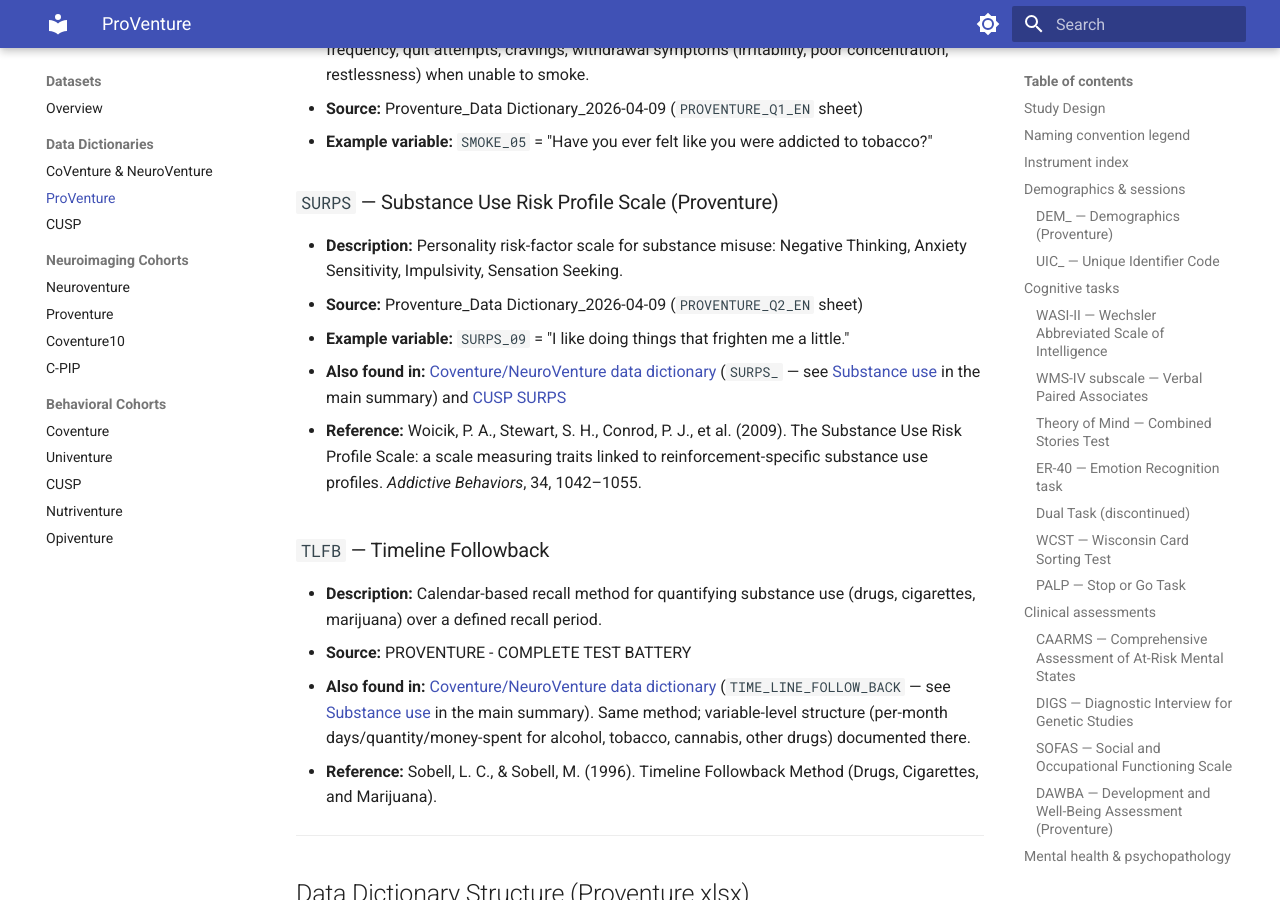
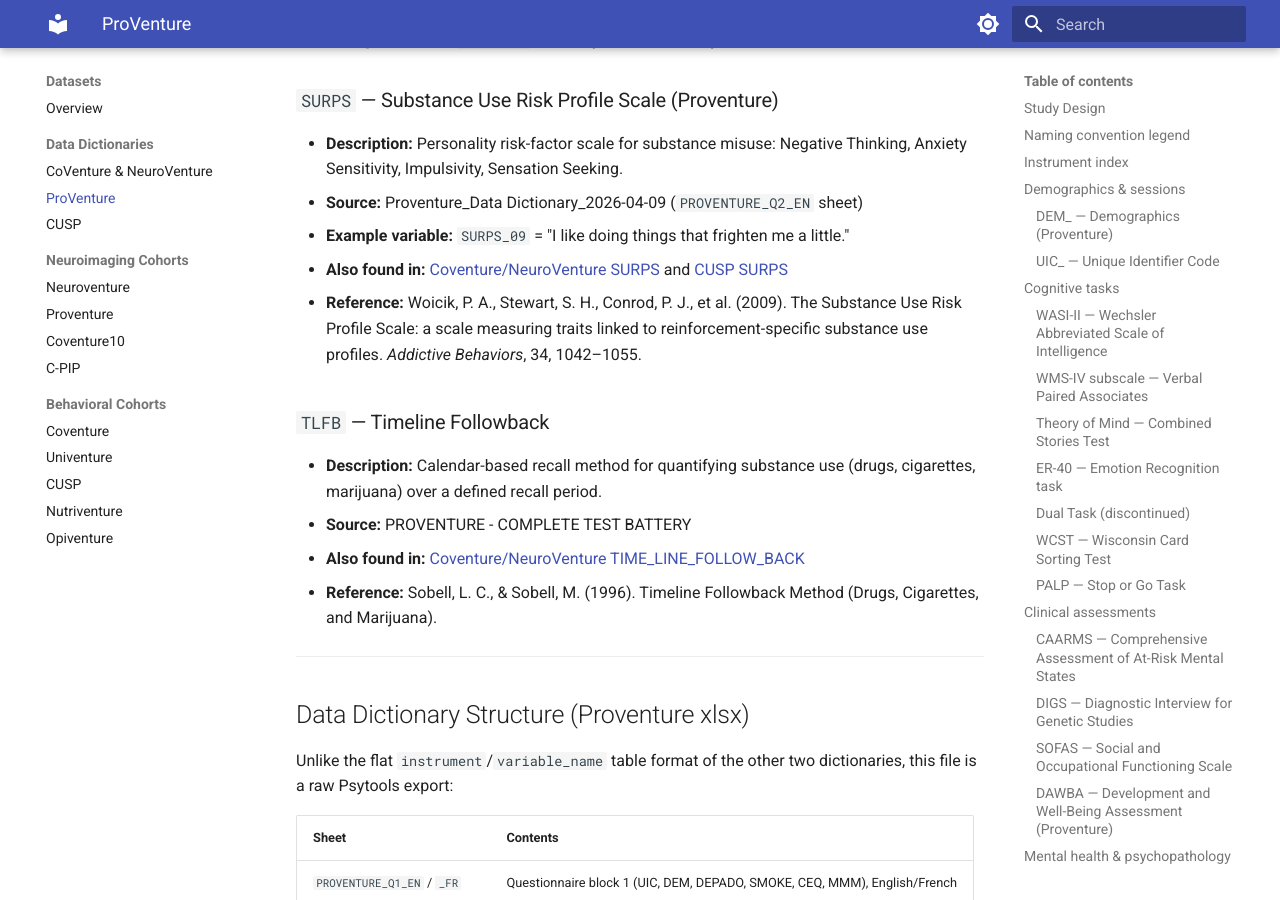
Before and after one commit to subhasriviswa/lab-wiki, an MkDocs documentation site: the page built from docs/datasets/data-dictionaries/proventure.md, in a window 1280 px wide and 900 px high, scrolled down 7797 px. Built offline with MkDocs 1.6.1 and Material for MkDocs 9.7.7, drawn with Linux system fonts in a browser that asks for light colours; some of the changed text lies outside the part shown.

Commit message:
Update links to Coventure/NeuroVenture data dictionary

```diff
--- a/docs/datasets/data-dictionaries/proventure.md
+++ b/docs/datasets/data-dictionaries/proventure.md
@@ -46,12 +46,12 @@
 - **Description:** Gender, sex-specific items, grade level, school absences, household composition, screen-time habits, and physical measurements (height/weight).
 - **Source:** Proventure_Data Dictionary_2026-04-09 (PROVENTURE_Q1_EN)
 - **Example variable:** `DEM_08` = "How much pocket money do you get from your parent/guardian each week?"
-- **Also found in:** [Coventure/NeuroVenture data dictionary](https://github.com/subhasriviswa/lab-wiki/blob/behavioural-data-summary/NeuroVenture%20%26%20CoVenture-DataSummary.md#DEMOGRAPHIC_INFORMATIONS-—-participant-demographics-&-history) (`DEM_` — see [Demographics & sessions](#demographics--sessions)). Item wording overlaps but is not identical across studies.
+- **Also found in:** [Coventure/NeuroVenture DEMOGRAPHIC_INFORMATIONS](coventure-neuroventure.md#DEMOGRAPHIC_INFORMATIONS--participant-demographics-history)
 
 ### `UIC_` — Unique Identifier Code
 - **Description:** set of questions (mother's first initial, father's first initial, date of birth, last letter of first name, number of older siblings) used to generate an anonymous linking code across surveys/sessions.
 - **Source:** Proventure_Data Dictionary_2026-04-09 (PROVENTURE_Q1_EN). NOTE: there is a UIC section at the beginning of the sheet as well as another UICR section at the end to confirm the information given and link the questionnaires anonymously.
-- **Also found in:** [Coventure/NeuroVenture data dictionary](https://github.com/subhasriviswa/lab-wiki/blob/behavioural-data-summary/NeuroVenture%20%26%20CoVenture-DataSummary.md)— `UIC_1`–`UIC_5`
+- **Also found in:** [Coventure/NeuroVenture data dictionary](coventure-neuroventure.md)— `UIC_1`–`UIC_5`
 
 ---
 
@@ -89,7 +89,7 @@
 ### `PALP` — Stop or Go Task
 - **Description:** Adapted Go/No-Go Passive Avoidance Learning Paradigm. Participants learn by trial and error to respond ("go") to "good" numbers and withhold responding ("no-go") to "bad" numbers, across Reward-only, Punish-only, and Reward-Punish conditions. Response inhibition indexed by errors on no-go trials.
 - **Source:** Proventure_Data Dictionary_2026-04-09 (`PROVENTURE_PALP_EN`)
-- **Also found in:** [Coventure/NeuroVenture data dictionary](https://github.com/subhasriviswa/lab-wiki/blob/behavioural-data-summary/NeuroVenture%20%26%20CoVenture-DataSummary.md) (`PALP` — [Cognitive tasks](#cognitive-tasks)).
+- **Also found in:** [Coventure/NeuroVenture PALP](coventure-neuroventure.md#palp--probabilistic-associative-learning-paradigm)
 - **Reference:** Noorbakhsh, S., Boers, E., Afzali, M., & Conrod, P. (2020). Cognitive Function Impairments Linked to Alcohol and Cannabis Use During Adolescence: A Study of Gender Differences. *Frontiers in Human Neuroscience*, 14, 10.3389/fnhum.2020.00095. *(also citing Newman et al., 1985; Castellanos-Ryan et al., 2011; Whelan et al., 2012)*
 
 ---
@@ -114,7 +114,7 @@
 ### `DAWBA` — Development and Well-Being Assessment (Proventure)
 - **Description:** Structured diagnostic interview covering a range of child/adolescent psychiatric conditions, including the SDQ, specific/social phobia, panic/agoraphobia, PTSD, OCD, generalized anxiety, depression, bipolar mood, ADHD, eating disorders, tics, and psychosis.
 - **Source:** PROVENTURE - COMPLETE TEST BATTERY
-- **Also found in:** [Coventure/NeuroVenture data dictionary](https://github.com/subhasriviswa/lab-wiki/blob/behavioural-data-summary/NeuroVenture%20%26%20CoVenture-DataSummary.md) (`DAWBA` — see [Clinical assessments](#clinical-assessments) in the main summary). Same instrument; variable-level structure documented there.
+- **Also found in:** [Coventure/NeuroVenture DAWBA](coventure-neuroventure.md#dawba--development-and-well-being-assessment)
 - **Reference:** Goodman, R., Ford, T., Richards, H., Gatward, R., & Meltzer, H. (2000). The Development and Well-Being Assessment: description and initial validation of an integrated assessment of child and adolescent psychopathology. *Journal of Child Psychology and Psychiatry, and Allied Disciplines*, 41(5). [pubmed.ncbi.nlm.nih.gov/10946756](https://pubmed.ncbi.nlm.nih.gov/10946756/)
 
 ---
@@ -131,7 +131,7 @@
 - **Description:** Screens for psychotic-like experiences (thought reading, special messages, being followed/spied on, hearing voices, etc.).
 - **Source:** Proventure_Data Dictionary_2026-04-09 (`PROVENTURE_Q2_EN` sheet)
 - **Example variable:** `PSYCHOTIC_04` = "Have you ever heard voices that other people cannot hear?"
-- **Also found in:** [Coventure/NeuroVenture data dictionary](https://github.com/subhasriviswa/lab-wiki/blob/behavioural-data-summary/NeuroVenture%20%26%20CoVenture-DataSummary.md) (`PSYCHOTIC_` — see [Mental health & psychopathology](#mental-health--psychopathology) in the main summary) and [CUSP APSS](cusp.md#apss--anxiety-sensitivity-psychotic-like-experiences)
+- **Also found in:** [Coventure/NeuroVenture](coventure-neuroventure.md#psychotic_--psychotic-like-experiences-screen) and [CUSP APSS](cusp.md#apss--anxiety-sensitivity-psychotic-like-experiences)
 - **Reference:** Laurens, K. R., Hodgins, S., Maughan, B., Murray, R. M., Rutter, M. L., & Taylor, E. A. (2007). Community screening for psychotic-like experiences and other putative antecedents of schizophrenia in children aged 9–12 years. *Schizophrenia Research*, 90(1), 130–146.
 
 ### `PHQA` — Patient Health Questionnaire, Adolescents
@@ -157,7 +157,7 @@
 - **Description:** Québec adolescent alcohol/drug screening tool. Screens lifetime and past-year substance use, frequency, harms/consequences (physical, psychological, relational, school, legal, financial), and dependence symptoms (SDS items), separately for alcohol, cannabis, and other drugs.
 - **Source:** Proventure_Data Dictionary_2026-04-09 (`PROVENTURE_Q1_EN` sheet, variable prefix `DEPADO_`)
 - **Example variable:** `DEPADO_ALC_HARM01` = "Harm to your physical health caused by your alcohol use"
-- **Also found in:** [Coventure/NeuroVenture data dictionary](https://github.com/subhasriviswa/lab-wiki/blob/behavioural-data-summary/NeuroVenture%20%26%20CoVenture-DataSummary.md) (`DEPAPO_` — see [Substance use](#substance-use) in the main summary). Note: prefix differs slightly (`DEPADO_` here vs. `DEPAPO_` in Coventure which is a typo and must be fixed) and [CUSP DEP-ADO](cusp.md#dep-ado--dep-ado-substance-use-screening-cusp)
+- **Also found in:** [Coventure/NeuroVenture DEPAPO](coventure-neuroventure.md#depapo_--dep-ado-substance-use-screening). Note: prefix differs slightly (`DEPADO_` here vs. `DEPAPO_` in Coventure which is a typo and must be fixed) and [CUSP DEP-ADO](cusp.md#dep-ado--dep-ado-substance-use-screening-cusp)
 - **Reference:** Germain, M. *Grille de dépistage de consommation problématique d'alcool et de drogues chez les adolescents et les adolescentes – DEP-ADO.* Recherche et intervention sur les substances psychoactives. Québec, 2005.
 
 ### `CEQ` — Cannabis Experience Questionnaire
@@ -181,14 +181,14 @@
 - **Description:** Personality risk-factor scale for substance misuse: Negative Thinking, Anxiety Sensitivity, Impulsivity, Sensation Seeking.
 - **Source:** Proventure_Data Dictionary_2026-04-09 (`PROVENTURE_Q2_EN` sheet)
 - **Example variable:** `SURPS_09` = "I like doing things that frighten me a little."
-- **Also found in:** [Coventure/NeuroVenture data dictionary](https://github.com/subhasriviswa/lab-wiki/blob/behavioural-data-summary/NeuroVenture%20%26%20CoVenture-DataSummary.md) (`SURPS_` — see [Substance use](#substance-use) in the main summary) and [CUSP SURPS](cusp.md#surps--substance-use-risk-profile-scale-cusp)
+- **Also found in:** [Coventure/NeuroVenture SURPS](coventure-neuroventure.md#surps_--substance-use-risk-profile-scale) and [CUSP SURPS](cusp.md#surps--substance-use-risk-profile-scale-cusp)
 
 - **Reference:** Woicik, P. A., Stewart, S. H., Conrod, P. J., et al. (2009). The Substance Use Risk Profile Scale: a scale measuring traits linked to reinforcement-specific substance use profiles. *Addictive Behaviors*, 34, 1042–1055.
 
 ### `TLFB` — Timeline Followback
 - **Description:** Calendar-based recall method for quantifying substance use (drugs, cigarettes, marijuana) over a defined recall period.
 - **Source:** PROVENTURE - COMPLETE TEST BATTERY
-- **Also found in:** [Coventure/NeuroVenture data dictionary](https://github.com/subhasriviswa/lab-wiki/blob/behavioural-data-summary/NeuroVenture%20%26%20CoVenture-DataSummary.md) (`TIME_LINE_FOLLOW_BACK` — see [Substance use](#substance-use) in the main summary). Same method; variable-level structure (per-month days/quantity/money-spent for alcohol, tobacco, cannabis, other drugs) documented there.
+- **Also found in:** [Coventure/NeuroVenture TIME_LINE_FOLLOW_BACK](coventure-neuroventure.md#time_line_follow_back--timeline-follow-back-substance-use)
 - **Reference:** Sobell, L. C., & Sobell, M. (1996). Timeline Followback Method (Drugs, Cigarettes, and Marijuana).
 
 ---
```
